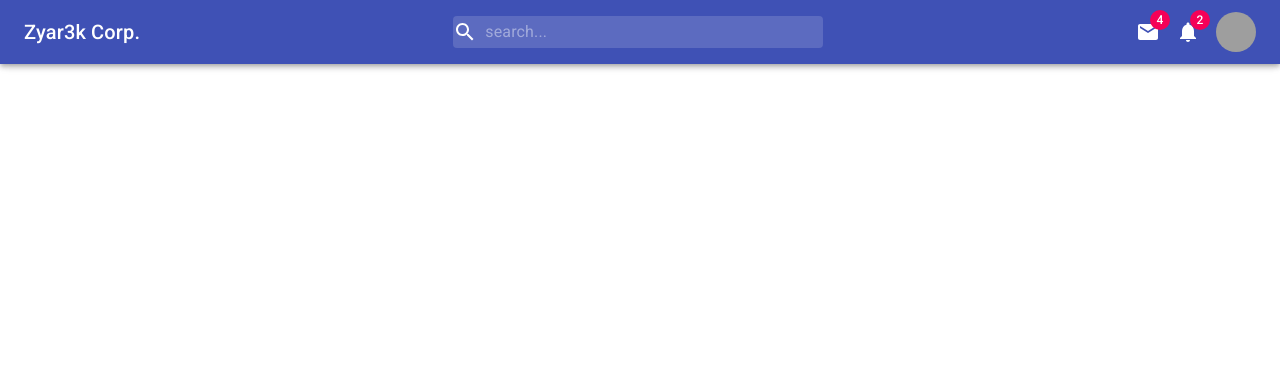
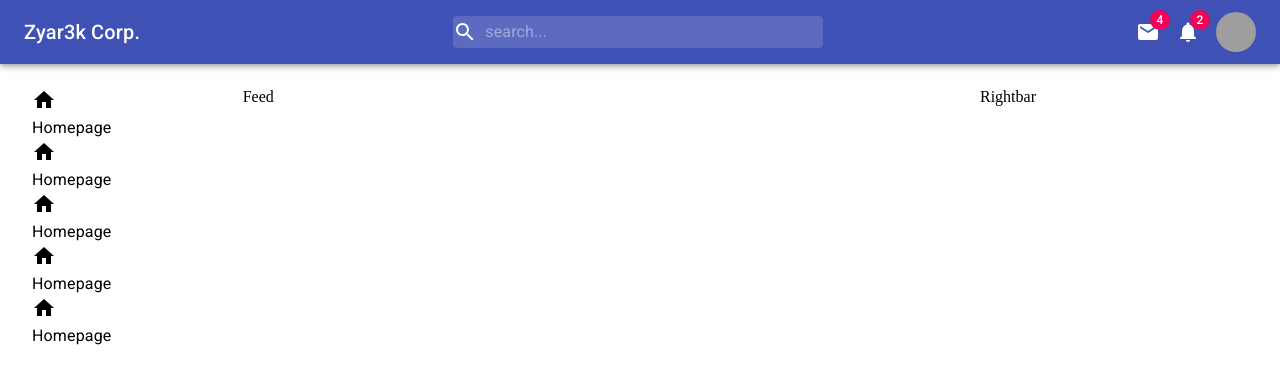
Before and after one commit to Zyar3k/cramui-practice, a React (Create React App) app: page / in a window 1280 px wide. Shown: the top 384 px of the page. Built offline with nearby package versions, Linux system fonts and the light colour scheme; grey boxes are pictures that could not be loaded.

Commit message:
Add grid system

```diff
--- a/src/App.js
+++ b/src/App.js
@@ -1,12 +1,24 @@
-import { AppBar, Toolbar } from "@material-ui/core";
+import { AppBar, Grid, Toolbar } from "@material-ui/core";
+import Feed from "./components/Feed";
+import Leftbar from "./components/Leftbar";
 import Navbar from "./components/Navbar";
+import Rightbar from "./components/Rightbar";
 
 function App() {
   return (
     <div>
       <Navbar />
-
-      <h1>Start MuI</h1>
+      <Grid container>
+        <Grid item sm={2}>
+          <Leftbar />
+        </Grid>
+        <Grid item sm={7}>
+          <Feed />
+        </Grid>
+        <Grid item sm={3}>
+          <Rightbar />
+        </Grid>
+      </Grid>
     </div>
   );
 }
--- /dev/null
+++ b/src/components/Feed.js
@@ -0,0 +1,14 @@
+import { makeStyles, Container } from "@material-ui/core";
+
+const useStyles = makeStyles((theme) => ({
+  container: {
+    paddingTop: theme.spacing(10),
+  },
+}));
+
+const Feed = () => {
+  const classes = useStyles();
+  return <Container className={classes.container}>Feed</Container>;
+};
+
+export default Feed;
--- /dev/null
+++ b/src/components/Leftbar.js
@@ -0,0 +1,38 @@
+import { Container, makeStyles, Typography } from "@material-ui/core";
+import { Home } from "@material-ui/icons";
+
+const useStyles = makeStyles((theme) => ({
+  container: {
+    paddingTop: theme.spacing(10),
+  },
+}));
+
+const Leftbar = () => {
+  const classes = useStyles();
+  return (
+    <Container className={classes.container}>
+      <div className={classes.item}>
+        <Home className={classes.icon} />
+        <Typography className={classes.text}>Homepage</Typography>
+      </div>
+      <div className={classes.item}>
+        <Home className={classes.icon} />
+        <Typography className={classes.text}>Homepage</Typography>
+      </div>
+      <div className={classes.item}>
+        <Home className={classes.icon} />
+        <Typography className={classes.text}>Homepage</Typography>
+      </div>
+      <div className={classes.item}>
+        <Home className={classes.icon} />
+        <Typography className={classes.text}>Homepage</Typography>
+      </div>
+      <div className={classes.item}>
+        <Home className={classes.icon} />
+        <Typography className={classes.text}>Homepage</Typography>
+      </div>
+    </Container>
+  );
+};
+
+export default Leftbar;
--- a/src/components/Navbar.js
+++ b/src/components/Navbar.js
@@ -70,7 +70,7 @@
   const [open, setOpen] = useState(false);
   const classes = useStyles({ open });
   return (
-    <AppBar>
+    <AppBar position="fixed">
       <Toolbar className={classes.toolbar}>
         <Typography variant="h6" className={classes.logoLg}>
           Zyar3k Corp.
--- /dev/null
+++ b/src/components/Rightbar.js
@@ -0,0 +1,14 @@
+import { makeStyles,Container } from "@material-ui/core";
+
+const useStyles = makeStyles((theme) => ({
+  container: {
+    paddingTop: theme.spacing(10),
+  },
+}));
+
+const Rightbar = () => {
+  const classes = useStyles();
+  return <Container className={classes.container}>Rightbar</Container>;
+};
+
+export default Rightbar;
```
